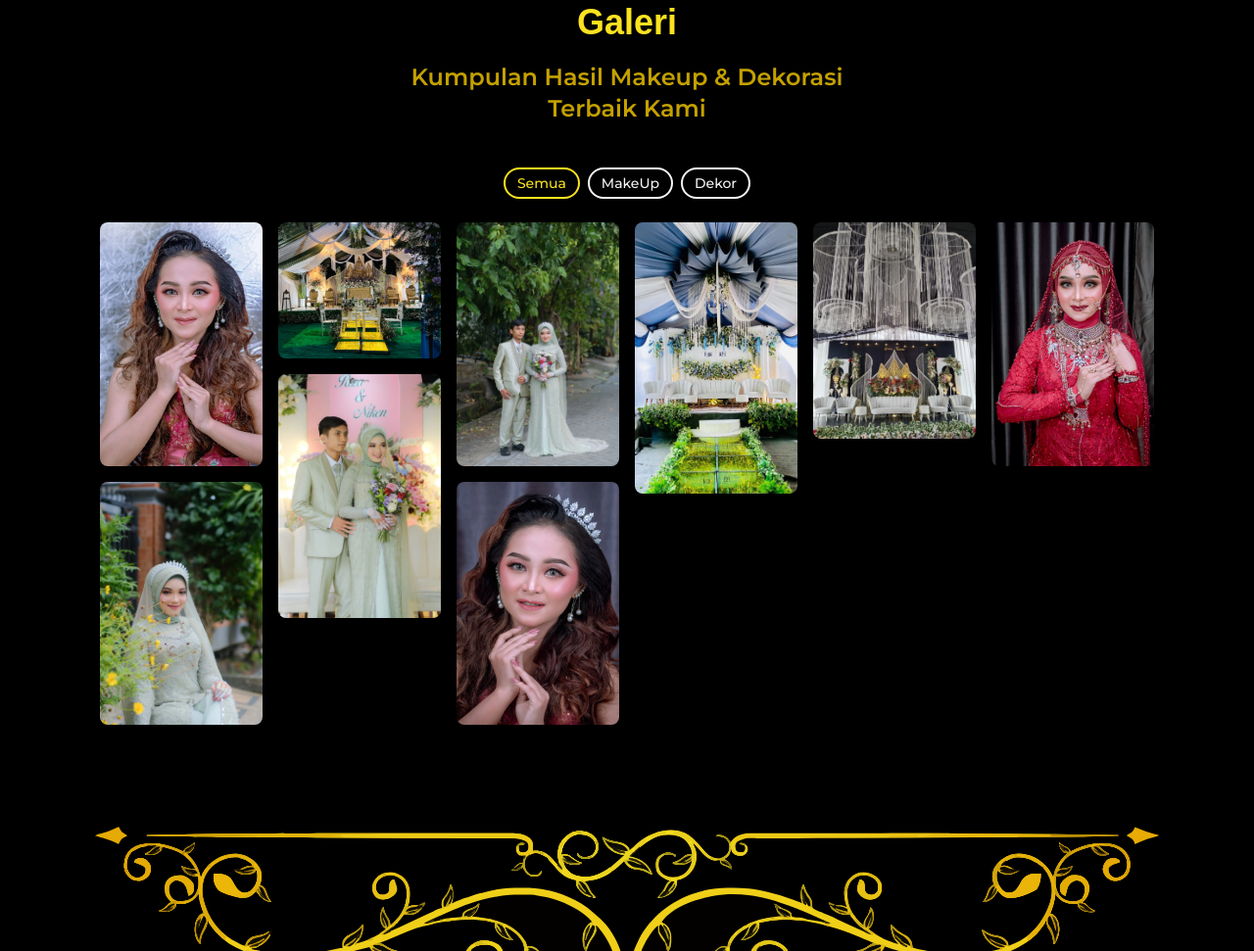
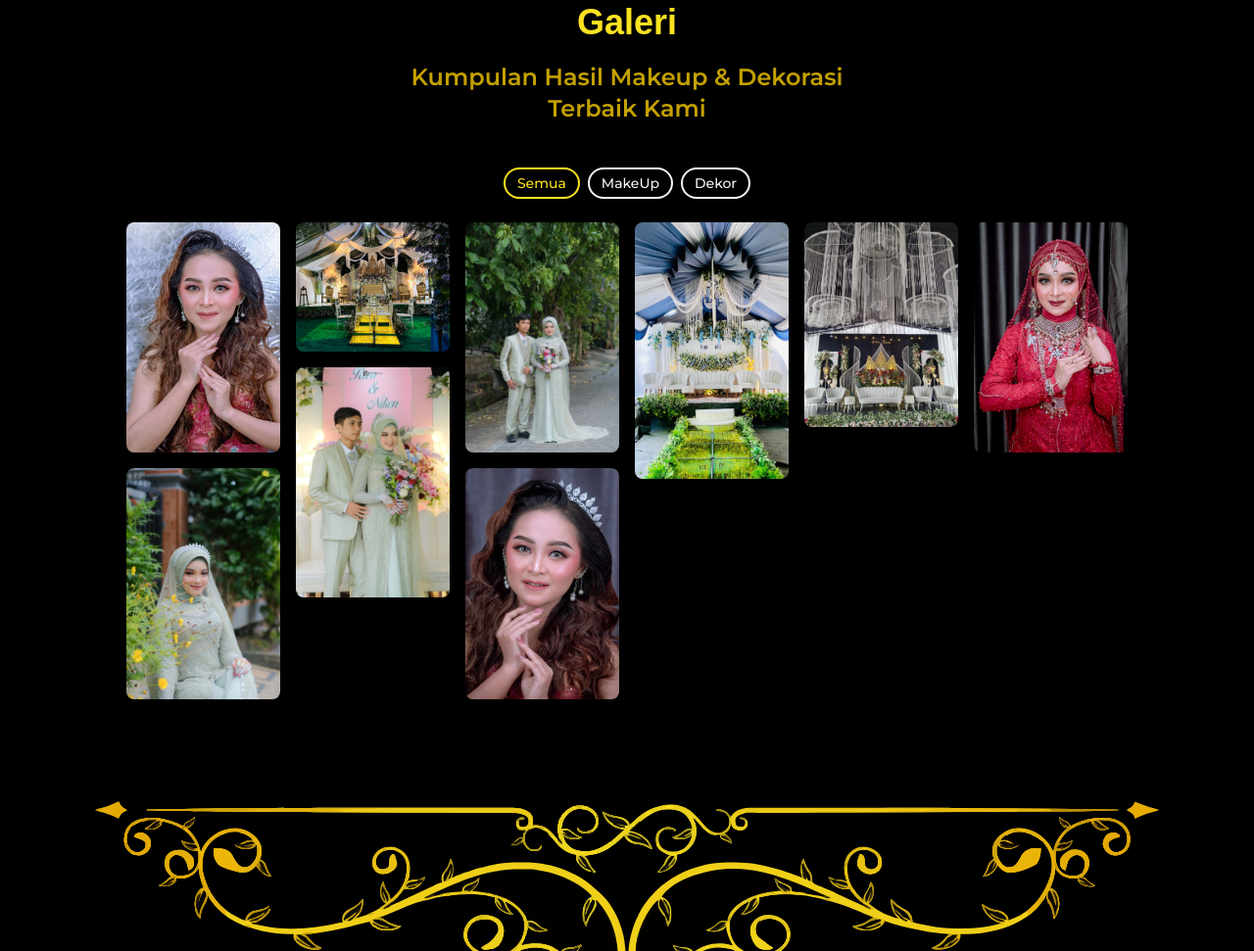
Before and after one commit to CatC0de1/PuriRaniLasem, an Astro site: page / in a window 1280 px wide. Shown: the part 966-1937 px from the top of the page at 98% size. Built offline with nearby package versions, Linux system fonts and the light colour scheme; Astro itself is replaced by a stand-in of ours; a web font is replaced by a local one.

Commit message:
style: minor style update

```diff
--- a/src/components/Gallery.astro
+++ b/src/components/Gallery.astro
@@ -27,7 +27,9 @@ const images: ImageItem[] = galleries;
       </h2>
     </div>
 
-    <Masonry images={images} client:visible  />
+    <div class="w-[95%]">
+      <Masonry images={images} client:visible />
+    </div>
 
   </main>
 
```
